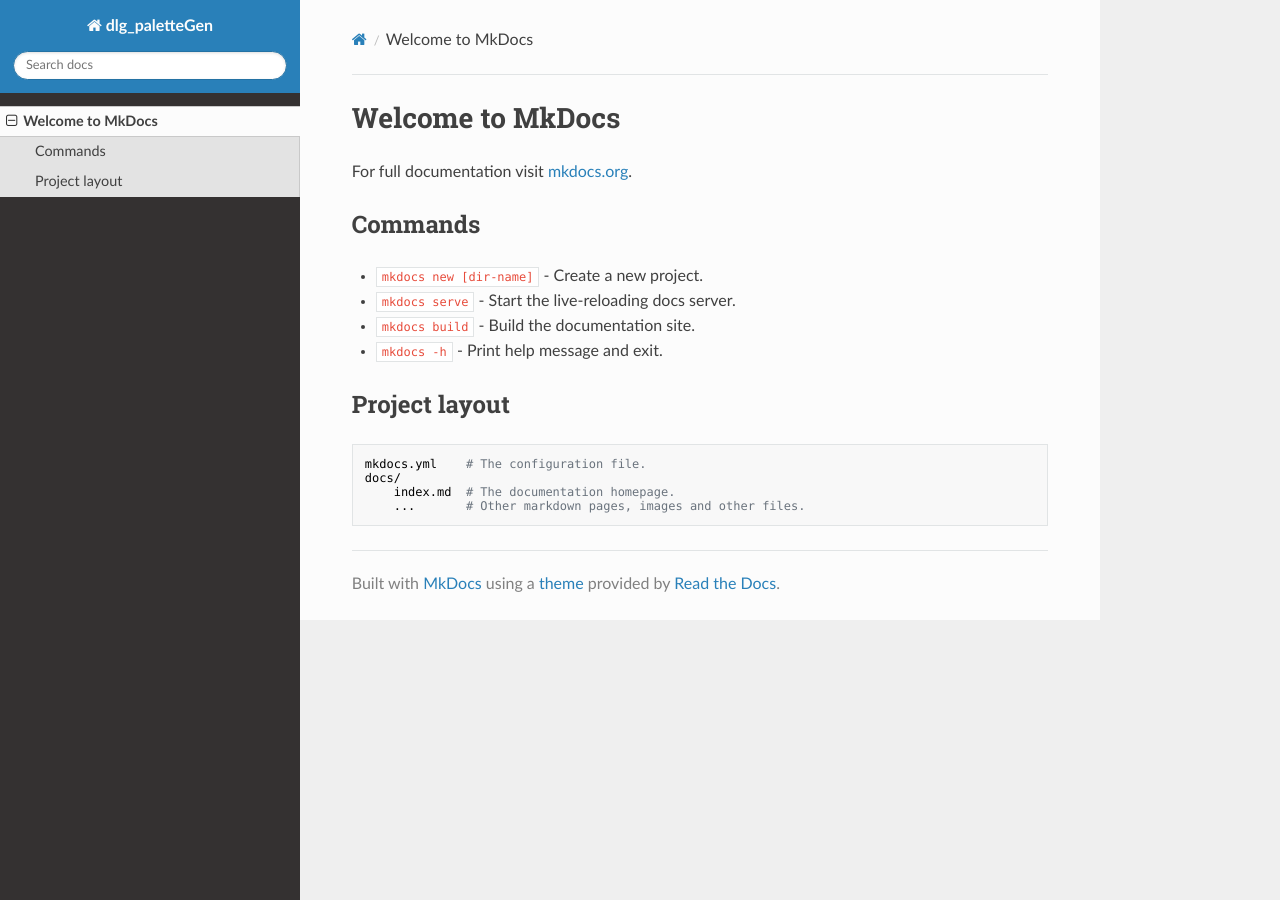
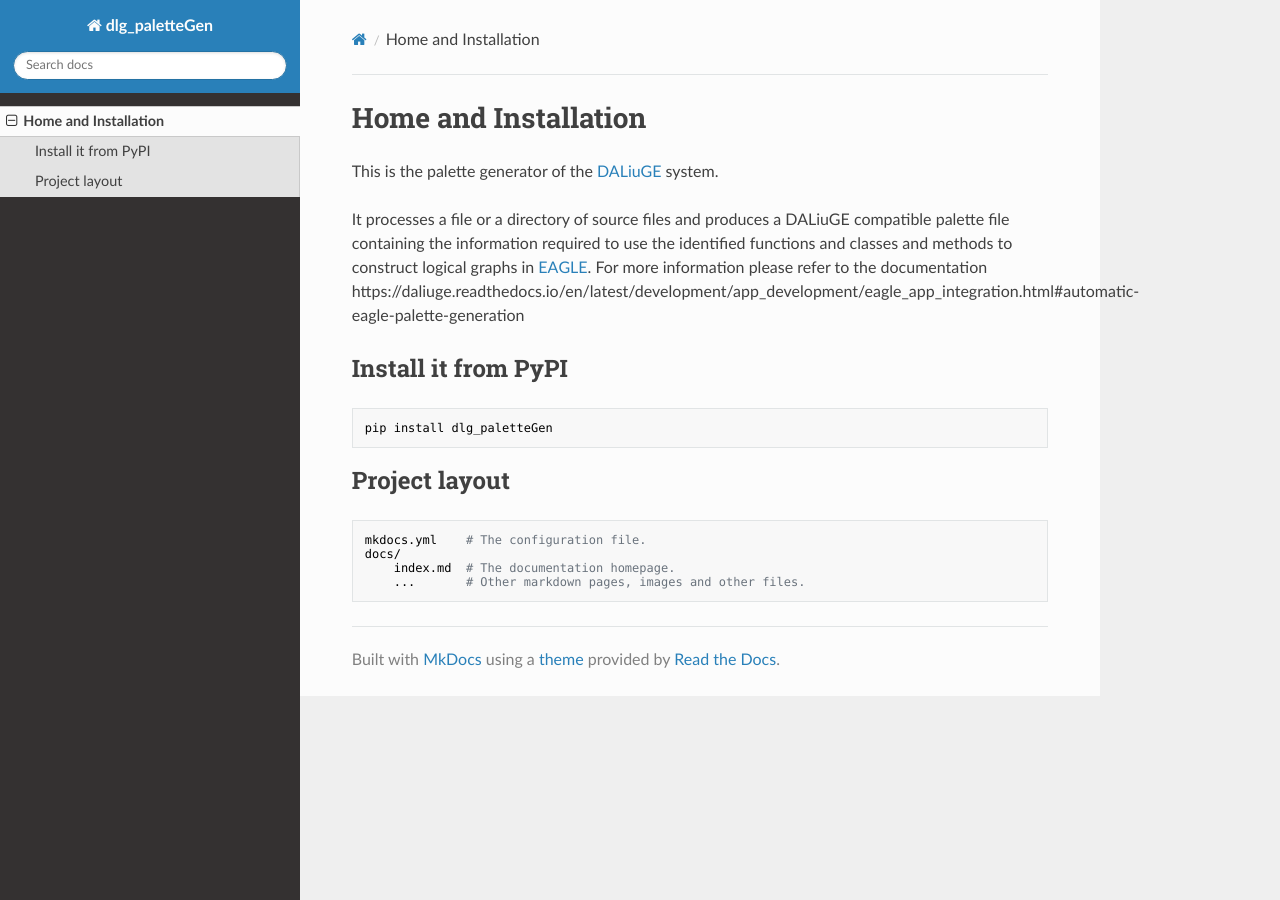
Before and after one commit to ICRAR/dlg_paletteGen, an MkDocs documentation site: the page built from docs/index.md, in a window 1280 px wide. Built offline with MkDocs 1.6.1, drawn with Linux system fonts in a browser that asks for light colours; nearby versions of some CDN libraries.

Commit message:
Added first shot of documentation

````diff
--- a/docs/index.md
+++ b/docs/index.md
@@ -1,13 +1,18 @@
-# Welcome to MkDocs
+# Home and Installation
 
-For full documentation visit [mkdocs.org](https://www.mkdocs.org).
+This is the palette generator of the [DALiuGE](https://daliuge.readthedocs.io) system.
 
-## Commands
+It processes a file or a directory of source files and
+produces a DALiuGE compatible palette file containing the
+information required to use the identified functions and classes and methods to construct logical graphs in [EAGLE](https://eagle-dlg.readthedocs.io).
+For more information please refer to the documentation
+https://daliuge.readthedocs.io/en/latest/development/app_development/eagle_app_integration.html#automatic-eagle-palette-generation
 
-* `mkdocs new [dir-name]` - Create a new project.
-* `mkdocs serve` - Start the live-reloading docs server.
-* `mkdocs build` - Build the documentation site.
-* `mkdocs -h` - Print help message and exit.
+## Install it from PyPI
+
+```bash
+pip install dlg_paletteGen
+```
 
 ## Project layout
 
````
Also changed, not shown: README.md (+2 -2 lines).
